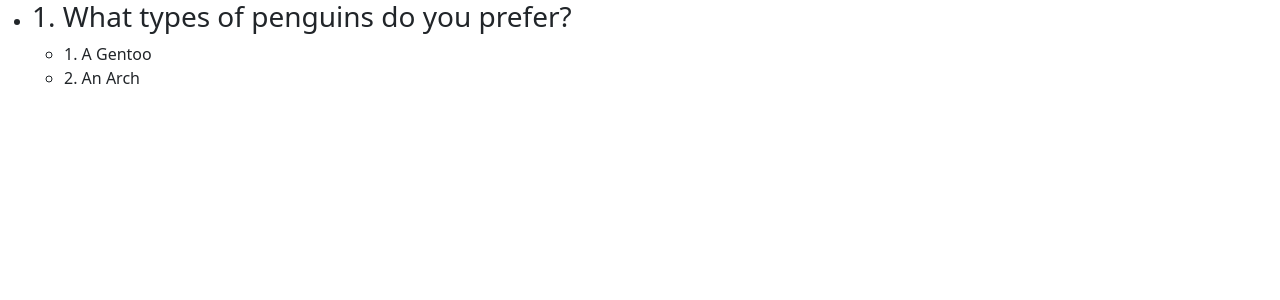
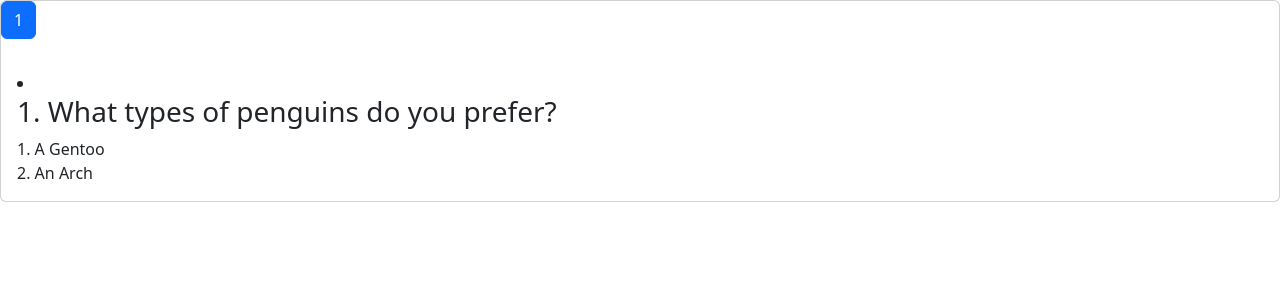
Before and after one commit to pgroyal22/pick_my_penguin, a React (Create React App) app in the folder frontend/: page / in a window 1280 px wide. Shown: the top 300 px of the page. Built offline with nearby package versions, Linux system fonts and the light colour scheme; no server answers.

Commit message:
add pagination with react-boostrap components

```diff
--- a/frontend/package.json
+++ b/frontend/package.json
@@ -13,6 +13,7 @@
     "axios": "^0.27.2",
     "bootstrap": "^5.2.1",
     "react": "^18.2.0",
+    "react-bootstrap": "^2.5.0",
     "react-dom": "^18.2.0",
     "react-scripts": "^5.0.1",
     "typescript": "^4.8.3",
--- a/frontend/src/components/Questionnaire.tsx
+++ b/frontend/src/components/Questionnaire.tsx
@@ -1,64 +1,75 @@
 import React from "react";
 import axios from "axios";
 import { Url } from "url";
+import Card from "react-bootstrap/Card";
+import Pagination from "react-bootstrap/Pagination";
 
 /* Questionnaire interfaces */
-interface Option{
+interface Option {
   option_order: number;
   option_text: string;
-  image_url? : Url;
-};
+  image_url?: Url;
+}
 
-interface Question{
+interface Question {
   question_order: number;
   question_text: string;
   options: Option[];
-};
+}
 
-interface Questionnaire{
-  questions: Question[]
-};
-
-
+interface Questionnaire {
+  questions: Question[];
+}
 
 /* prop and state typing */
 interface QuestionnaireProps {
-  questionnaire_number : number;
-};
+  questionnaire_number: number;
+}
 interface QuestionnaireState {
-  questionnaire : Questionnaire;
-};
+  questionnaire: Questionnaire;
+  progress: number;
+}
 
-interface QuestionProps{
-  question : Question
-};
-interface QuestionState{};
+interface QuestionProps {
+  question: Question;
+}
+interface QuestionState {}
 
-interface OptionProps{
-  option : Option;
-};
-interface OptionState{};
+interface OptionProps {
+  option: Option;
+}
+interface OptionState {}
 
-
-class OptionComponent extends React.Component<OptionProps, OptionState>{
-  render() : JSX.Element{
-    return <div>{this.props.option.option_order + 1}. {this.props.option.option_text}</div>
+class OptionComponent extends React.Component<OptionProps, OptionState> {
+  render(): JSX.Element {
+    return (
+      <div>
+        {this.props.option.option_order + 1}. {this.props.option.option_text}
+      </div>
+    );
   }
 }
 
-class QuestionComponent extends React.Component<QuestionProps, QuestionState>{
-  render() : JSX.Element{
+class QuestionComponent extends React.Component<QuestionProps, QuestionState> {
+  render(): JSX.Element {
     // pushing option JSX elements to an array instead of individually placing them in returned JSX
-    const OptionComponentJSXs = [] as JSX.Element[]
-    for (let i = 0; i<this.props.question.options.length; i++){
-      OptionComponentJSXs.push(<li><OptionComponent key={i} option={this.props.question.options[i]} /></li>)
+    const OptionComponentJSXs = [] as JSX.Element[];
+    for (let i = 0; i < this.props.question.options.length; i++) {
+      OptionComponentJSXs.push(
+        <div>
+          <OptionComponent option={this.props.question.options[i]} />
+        </div>
+      );
     }
-    return(
+    return (
       <div>
-        <h3>{this.props.question.question_order + 1}. {this.props.question.question_text}</h3>
-        <ul>{OptionComponentJSXs}</ul>
+        <h3>
+          {this.props.question.question_order + 1}.{" "}
+          {this.props.question.question_text}
+        </h3>
+        <div>{OptionComponentJSXs}</div>
       </div>
-    )
+    );
   }
 }
 
@@ -66,52 +77,79 @@
   QuestionnaireProps,
   QuestionnaireState
 > {
-  constructor(props : QuestionnaireProps){
+  constructor(props: QuestionnaireProps) {
     super(props);
     this.state = {
-      questionnaire :
+      questionnaire: {
+        questions: [
           {
-        "questions": [
+            question_order: 0,
+            question_text: "What types of penguins do you prefer?",
+            options: [
               {
-                "question_order": 0,
-                "question_text": "What types of penguins do you prefer?",
-                "options": [
-                    {
-                        "option_order": 0,
-                        "option_text": "A Gentoo",
+                option_order: 0,
+                option_text: "A Gentoo",
               },
               {
-                        "option_order": 1,
-                        "option_text": "An Arch",
-                    }
-                ]
+                option_order: 1,
+                option_text: "An Arch",
               },
-        ]
-    }
-    }
+            ],
+          },
+        ],
+      },
+      progress: 1,
+    };
   }
 
-  render() : JSX.Element{
-    const QuestionComponentJSXs = [] as JSX.Element[];
-    for (let i = 0; i < this.state.questionnaire.questions.length; i++){
-      QuestionComponentJSXs.push(<li><QuestionComponent key={i} question={this.state.questionnaire.questions[i]} /></li>)
+  handleSubmitClick() {
+    this.setState({ progress: this.state.progress + 1 });
   }
 
-    return <ul>{QuestionComponentJSXs}</ul>;
+  handlePaginationClick(i: number) {
+    this.setState({ progress: i });
   }
 
-  getAndSetQuestions(questionnaire_number : number){
-    console.log("Getting the questionnaire");
-
+  getAndSetQuestions(questionnaire_number: number) {
     axios
       .get<Questionnaire[]>("http://localhost:8000/questionnaire/")
-      .then((res) => this.setState({questionnaire : res.data[questionnaire_number]}))
+      .then((res) =>
+        this.setState({ questionnaire: res.data[questionnaire_number] })
+      )
       .catch((err) => console.log(err));
   }
 
   componentDidMount(): void {
-    console.log(this.props.questionnaire_number)
+    console.log(this.props.questionnaire_number);
     this.getAndSetQuestions(this.props.questionnaire_number);
+  }
+
+  render(): JSX.Element {
+    const QuestionComponentJSXs = [] as JSX.Element[];
+    const PaginationJSXs = [] as JSX.Element[];
+    for (let i = 0; i < this.state.questionnaire.questions.length; i++) {
+      QuestionComponentJSXs.push(
+        <li key={i}>
+          <QuestionComponent question={this.state.questionnaire.questions[i]} />
+        </li>
+      );
+      PaginationJSXs.push(
+        <Pagination.Item
+          key={i}
+          active={i + 1 === this.state.progress}
+          onClick={() => this.handlePaginationClick(i + 1)}
+        >
+          {i + 1}{" "}
+        </Pagination.Item>
+      );
+    }
+
+    return (
+      <Card>
+        <Pagination>{PaginationJSXs}</Pagination>
+        <Card.Body>{QuestionComponentJSXs[this.state.progress - 1]}</Card.Body>
+      </Card>
+    );
   }
 }
 
```
Also changed, not shown: 1 other file (tests, documents, lock files or other folders). Lines whose indentation alone changed are shown as unchanged.
